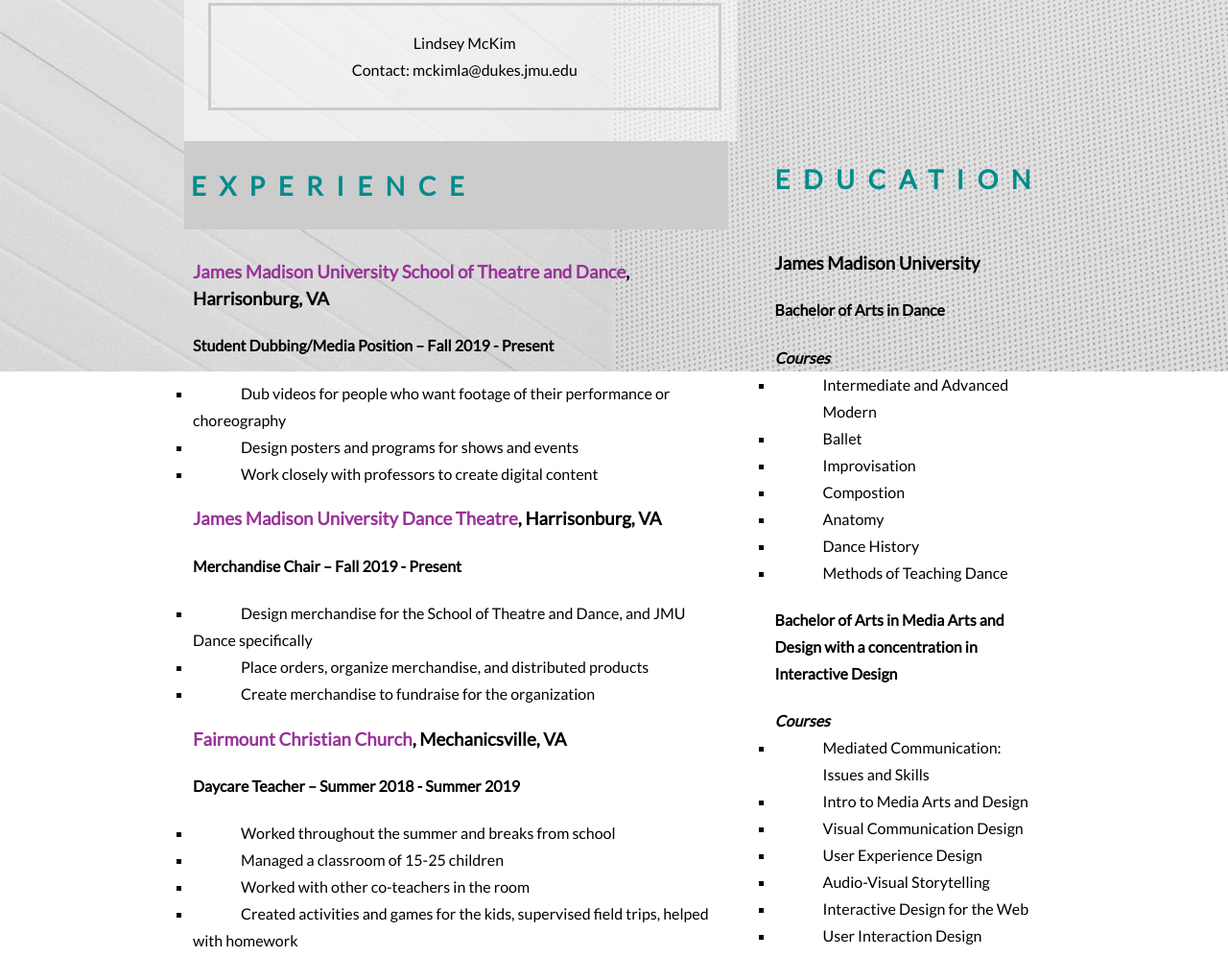
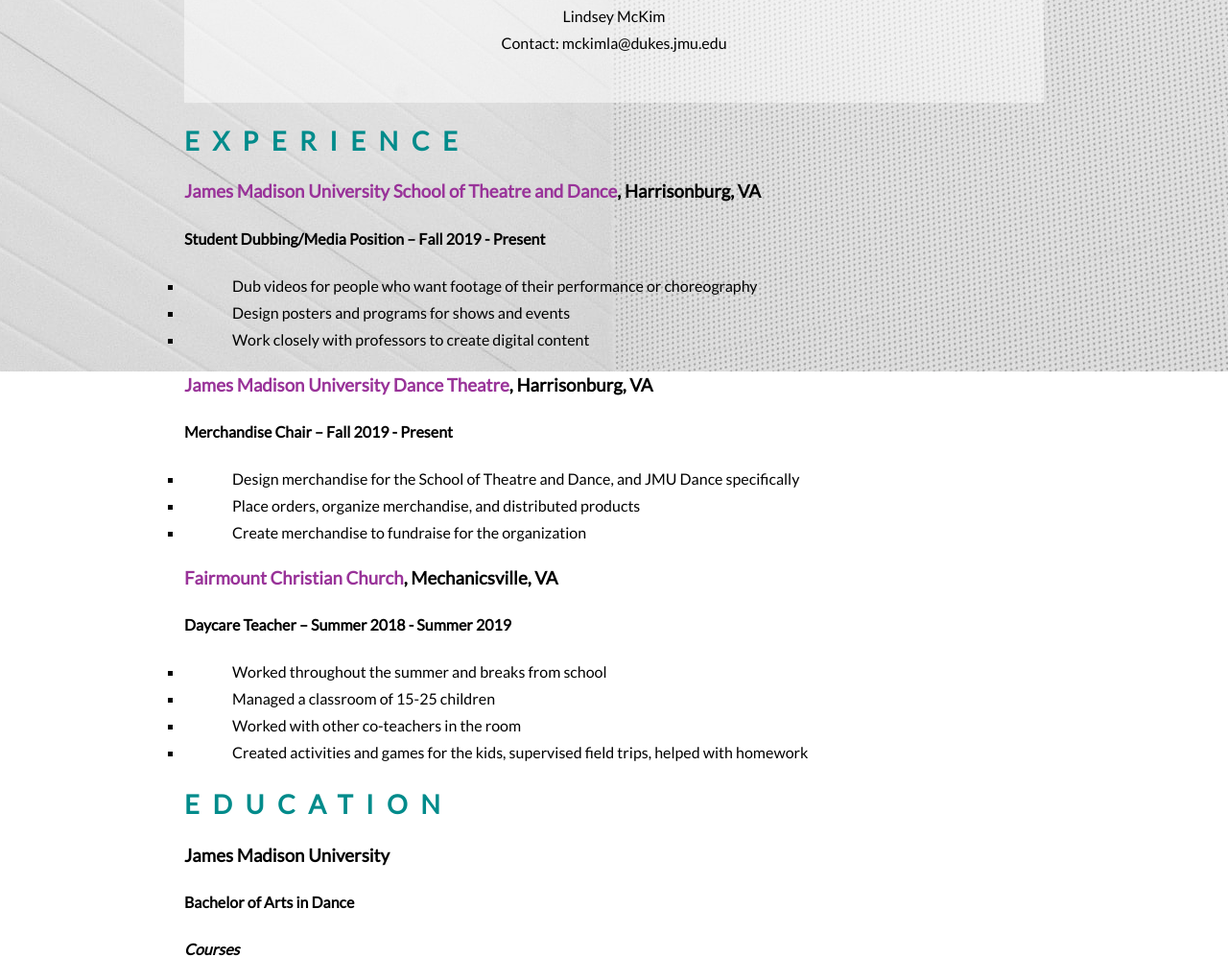
Before and after one commit to mckimla/app-flow-redesign, a plain HTML site: page index.html in a window 1280 px wide. Shown: the part 614-1611 px from the top of the page at 96% size. Drawn offline with Linux system fonts and the light colour scheme.

Commit message:
Update index.html

```diff
--- a/index.html
+++ b/index.html
@@ -12,127 +12,14 @@
 
 
 
-		<style>
 
-			main {
-                display: grid;
-                grid-template-columns: 2.5fr 1fr;
-                grid-template-rows: .25fr .5fr .1fr 1fr .1fr .25fr .15fr;
-                grid-template-areas:
-                "header header"
-                "pcontact skills"
-                "exp edu"
-                "dub degrees"
-                "organizations degrees"
-                "orglist degrees"
-                "footer footer" ;
-            }
-
-
-            #photo img { width: 100%;
-
-            }
-
-
-            #header {grid-area: header;}
-            header {grid-area: pcontact;}
-            #skills { grid-area: skills;}
-            #edu { grid-area: edu;}
-            #degrees { grid-area: degrees;}
-            #exp { grid-area: exp;}
-            #dub { grid-area: dub;}
-            #organizations { grid-area: organizations; }
-            #orglist { grid-area: orglist; }
-            footer { grid-area: footer;}
-            #contact { grid-area: contact;}
-            #photo { grid-area: photo;}
-
-            #exp, #organizations {
-            	background-color: #ccc;
-            	padding: 7px;
-            	margin-right: 9px;
-            	margin-bottom: 2px;
-
-            }
-
-            #dub, #orglist {
-            	margin-right: 9px;
-            	padding: 9px;
-            }
-
-
-            #contact {
-            	margin-left: 9px;
-            	border: 3px solid #ccc;
-            	padding: 9px;
-
-            }
-
-            #skills, #edu, #degrees {
-            	margin-left: 40px;
-            }
-
-            div.h {
-  			text-indent: 50px;
-			}
-
-			div.i {
-  			text-indent: 50px;
-			}
-
-			div.j {
-  			text-indent: 50px;
-			}
-
-			div.k {
-  			text-indent: 50px;
-			}
-
-            /*header {
-            	background-color: red;
-            }
-
-            #skills {
-            	background-color: orange;
-            }
-
-            #exp {
-            	background-color: yellow;
-            }
-
-            #edu {
-            	background-color: green;
-            }
-
-            #jmu {
-            	background-color: purple;
-            }
-
-            #psc {
-            	background-color: blue;
-            }
-
-            #degrees {
-            	background-color: pink;
-            }
-
-            #certs {
-            	background-color: teal;
-            }*/
-
-            body {
-            	font-family: Lato, sans-serif;
-            }
-
-		</style>
-	</head>
 
 
 
 	<body>
 		<main>
 			<div id="header">
-				<h1>Lindsey McKim Resume</h1>
+				<h1>App Flow Redesign</h1>
 			</div>
 			<header>
 		<div style="background-image: url('whitecorner.jpeg');">
```
